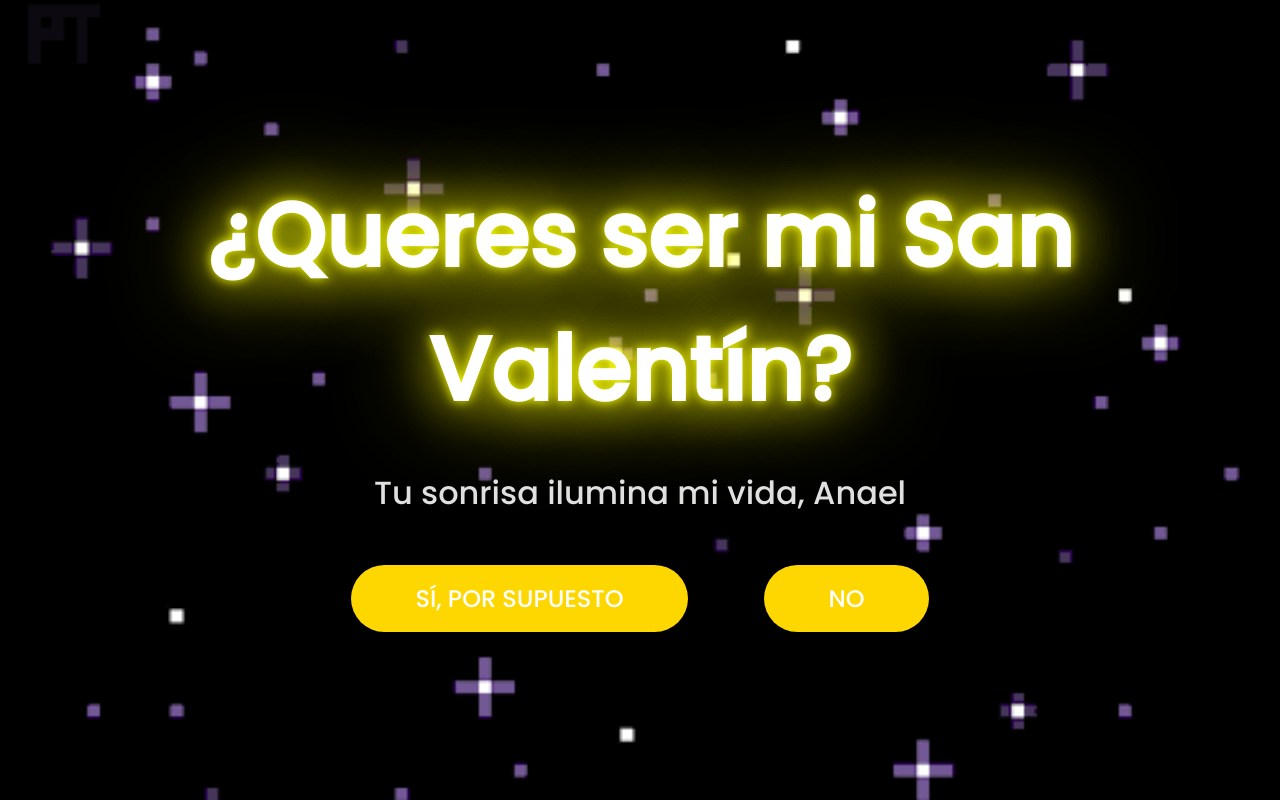
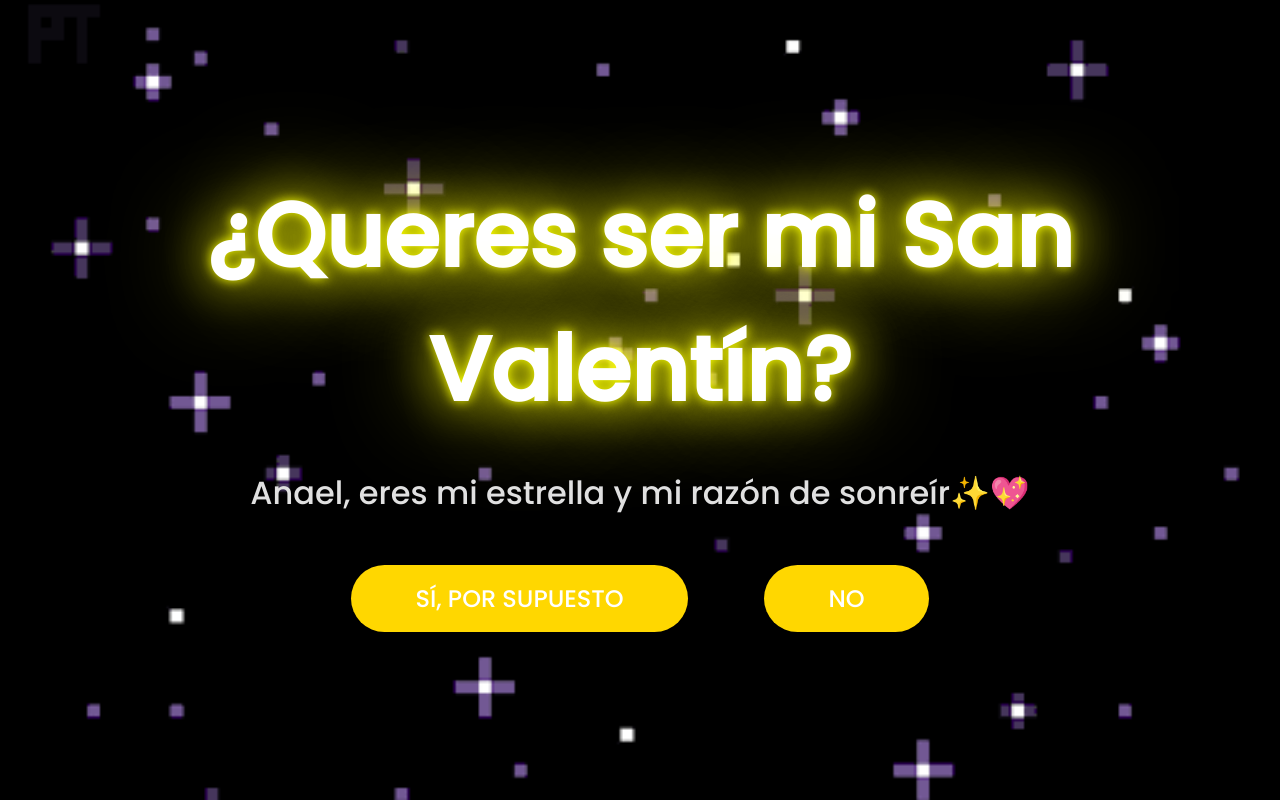
Before and after one commit to Alexis211103/SanValentinAnael, a plain HTML site: page index.html in a window 1280 px wide. Drawn offline with Linux system fonts and the light colour scheme.

Commit message:
Add files via upload

```diff
--- a/index.html
+++ b/index.html
@@ -153,7 +153,7 @@
         <span>¿Queres ser mi San Valentín?</span>
     </div>
     <div class="description" id="description">
-        <span>Tu sonrisa ilumina mi vida, Anael</span>
+        <span>Anael, eres mi estrella y mi razón de sonreír✨💖</span>
     </div>
     <div class="button-container" id="buttonContainer">
         <button class="botones" id="siButton">
```
